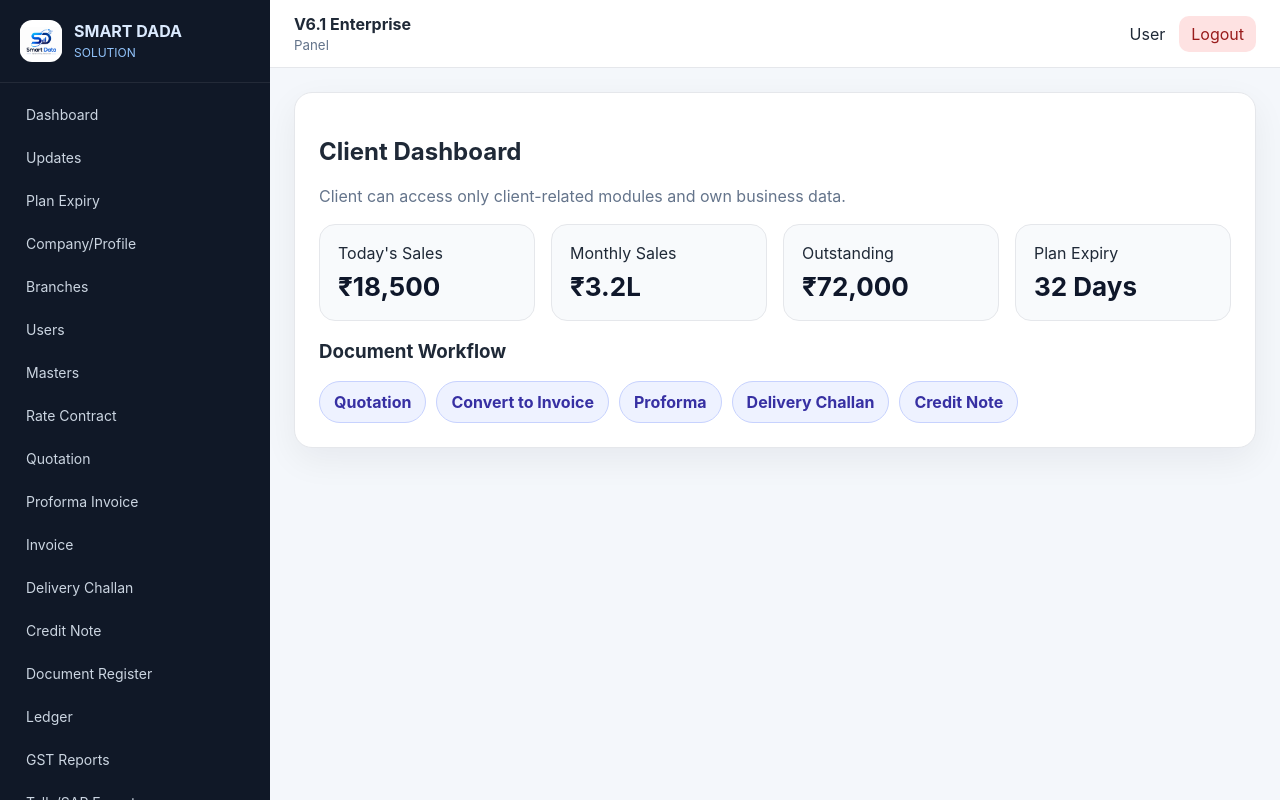
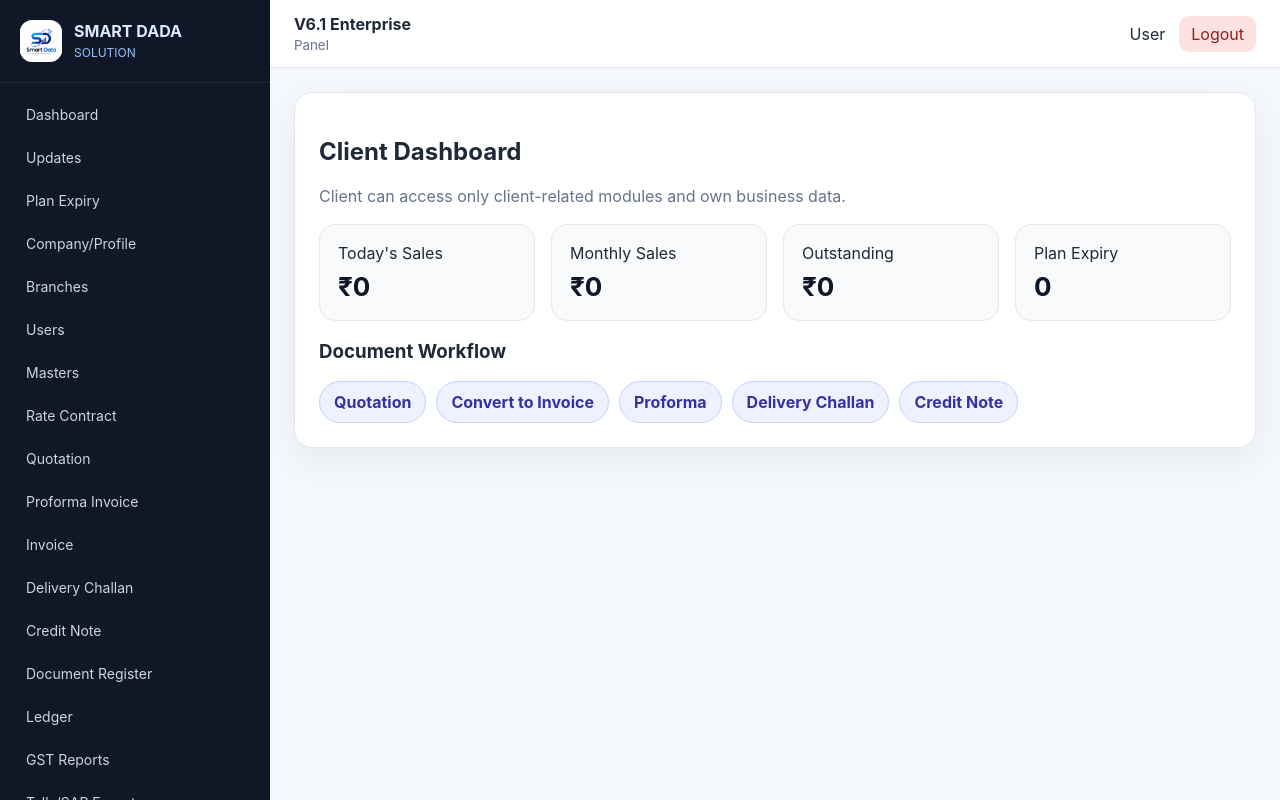
Before and after one commit to dsanjib174-sketch/SD_Invoice_V6_1_Enterprise, a Flask app: template app/templates/dashboard/client_dashboard.html in a window 1280 px wide. Run offline with Flask 3, Linux system fonts and the light colour scheme; the template is opened without the code that fills it, so the values that code supplies are empty.

Commit message:
Update client_dashboard.html

```diff
--- a/app/templates/dashboard/client_dashboard.html
+++ b/app/templates/dashboard/client_dashboard.html
@@ -1,5 +1,5 @@
 {% extends 'base.html' %}{% block content %}
 <h2>Client Dashboard</h2><p class="muted">Client can access only client-related modules and own business data.</p>
-<div class="kpi-grid"><div class="kpi">Today's Sales<strong>₹18,500</strong></div><div class="kpi">Monthly Sales<strong>₹3.2L</strong></div><div class="kpi">Outstanding<strong>₹72,000</strong></div><div class="kpi">Plan Expiry<strong>32 Days</strong></div></div>
+<div class="kpi-grid"><div class="kpi">Today's Sales<strong>₹0</strong></div><div class="kpi">Monthly Sales<strong>₹0</strong></div><div class="kpi">Outstanding<strong>₹0</strong></div><div class="kpi">Plan Expiry<strong>0</strong></div></div>
 <h3>Document Workflow</h3><div class="workflow"><span>Quotation</span><span>Convert to Invoice</span><span>Proforma</span><span>Delivery Challan</span><span>Credit Note</span></div>
 {% endblock %}
```
